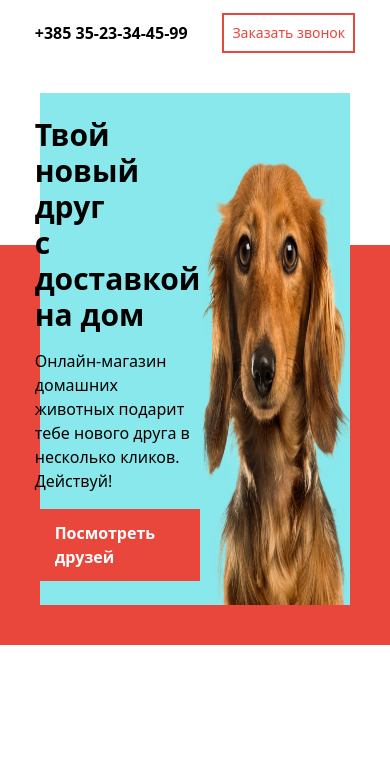
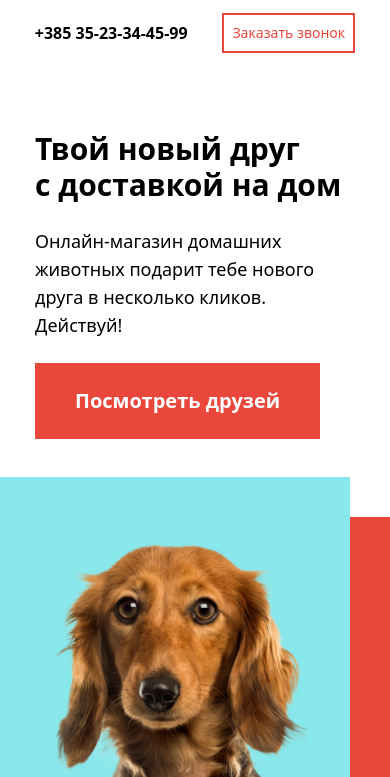
Before and after one commit to SamColt36/joyful-pet, a plain HTML site: page index.html in a window 390 px wide. Shown: the part 67-844 px from the top of the page. Drawn offline with Linux system fonts and the light colour scheme.

Commit message:
Banner mobile finalizado. Ajeitar z-index do svg

```diff
--- a/index.html
+++ b/index.html
@@ -45,8 +45,8 @@
 			<!--Menu sandwich-->
 			<input type="checkbox" name="checkbox-mobile" id="checkbox-mobile" class="hidden">
 
-			<label for="checkbox-mobile" class="hidden xs:block sm:block z-20 mr-4">
-				<svg class="text-black h-full transition-transform ease-in-out duration-700" width="30" height="30"
+			<label for="checkbox-mobile" class="hidden sm:block mr-4">
+				<svg class="text-black h-full transition-transform ease-in-out duration-700 z-40" id="svg" width="30" height="30"
 					viewBox="0 0 24 24" stroke-width="1.5" stroke="currentColor" fill="none" stroke-linecap="round"
 					stroke-linejoin="round">
 					<path stroke="none" d="M0 0h24v24H0z" />
@@ -72,29 +72,27 @@
 		</div>
 	</header>
 	<!--BANNER-->
-	<div class="p-10">
-		<div class="bg-azul max-w-6xl mx-auto">
-			<div class="w-1/2 h-100 flex items-center justify-center float-left">
-				<div class="space-y-4 w-fit mx-auto">
+	<div class="p-10 sm:p-0">
+		<div class="bg-azul sm:bg-transparent max-w-6xl mx-auto h-min">
+			<div class="w-1/2 sm:w-full h-100 sm:h-96 flex items-center justify-center float-left sm:float-none sm:mt-10">
+				<div class="space-y-4 sm:space-y-6 w-fit mx-auto">
 					<h1 class="text-3xl font-extrabold">Твой новый друг<br>с доставкой на дом</h1>
-					<p class="max-w-xs">Онлайн-магазин домашних животных подарит тебе нового друга в несколько кликов.
+					<p class="max-w-xs sm:text-lg">Онлайн-магазин домашних животных подарит тебе нового друга в несколько кликов.
 						Действуй!</p>
-					<a href="" class="inline-block bg-laranja py-3 px-5 font-bold text-white">Посмотреть друзей</a>
+					<a href="" class="inline-block bg-laranja py-3 px-5 sm:py-6 sm:px-10 sm:text-xl font-bold text-white">Посмотреть друзей</a>
 				</div>
 			</div>
 
-			<div class="w-1/2 h-100 float-right">
+			<div class="w-1/2 h-100 sm:h-96 float-right sm:bg-azul sm:float-none" id="box-dog">
 				<div class="relative">
-					<div class="h-100 flex items-end">
-						<img src="/src/assets/dog-face-png-4 1.png" alt="" class="h-98 l mx-auto">
-						<span id="rec"></span>
+					<div class="h-100 sm:h-96 flex items-end">
+						<img src="/src/assets/dog-face-png-4 1.png" alt="" class="h-98 sm:h-80 mx-auto">
 					</div>
-					<span id="rec" class="bg-laranja absolute"></span>
+					<span id="rec" class="w-96 h-96 bg-laranja absolute sm:w-full sm:h-full"></span>
 				</div>
-
 			</div>
 
-			<span class="clearfix"></span>
+			<span class="clearfix sm:hidden"></span>
 		</div>
 	</div>
 	<!--/BANNER-->
--- a/tailwind.config.js
+++ b/tailwind.config.js
@@ -1,8 +1,12 @@
 /** @type {import('tailwindcss').Config} */
 module.exports = {
-  content: [],
+  content: ["*.{html,js}"],
   theme: {
     extend: {
+      spacing: {
+        98: "28rem",
+        100: "32rem",
+      },
       screens: {
         xl: { min: "1024px" },
         // => @media and (min-width: 1024px) and (max-width: 1279px)
```
Also changed, not shown: src/json/package.json (+3 -12 lines), dist/output.css, dist/style.css, 1 other file.
